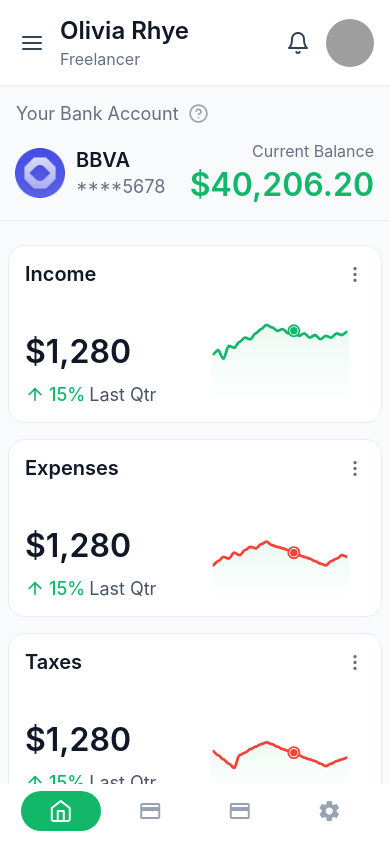
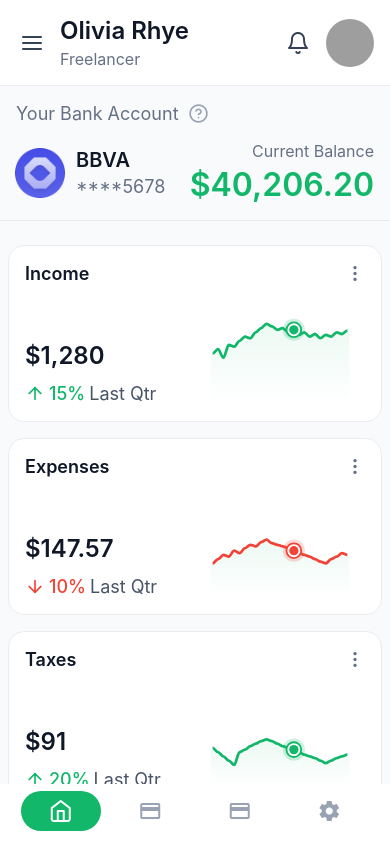
Before and after one commit to zubyrbutt/ILabTask, a React Native app: screen /Variant1 in a window 390 px wide. Built offline with nearby package versions, Linux system fonts and the light colour scheme; grey boxes are pictures that could not be loaded.

Commit message:
improve the UI

```diff
--- a/src/components/financial-card/chart.tsx
+++ b/src/components/financial-card/chart.tsx
@@ -175,19 +175,30 @@ export const LineChart = ({
 
 {currentX !== null && currentIndex !== null && (
   <>
+    {/* Outer glow effect */}
     <Circle
       cx={currentX}
       cy={120 - transformedPoints[currentIndex].y}
-              r="6" // Increased radius for better visibility
+      r="12"
+      fill={color}
+      opacity="0.2"
+    />
+
+    {/* Larger white circle */}
+    <Circle
+      cx={currentX}
+      cy={120 - transformedPoints[currentIndex].y}
+      r="8"
       fill={theme.colors.white}
       stroke={color}
       strokeWidth="2"
     />
 
+    {/* Smaller colored circle */}
     <Circle
       cx={currentX}
       cy={120 - transformedPoints[currentIndex].y}
-              r="4" // Increased radius for better visibility
+      r="5"
       fill={color}
     />
   </>
--- a/src/components/financial-card/index.tsx
+++ b/src/components/financial-card/index.tsx
@@ -21,6 +21,8 @@ interface FinancialCardProps {
 
 const FinancialCard = ({title, amount, percentage, period, chartPoints, color}: FinancialCardProps) => {
   const isPositive = percentage > 0;
+  const isLowPerformance = Math.abs(percentage) < 15;
+
   const formattedAmount = new Intl.NumberFormat('en-US', {
     style: 'currency',
     currency: 'USD',
@@ -28,10 +30,24 @@ const FinancialCard = ({title, amount, percentage, period, chartPoints, color}:
     maximumFractionDigits: 2,
   }).format(amount);
 
+  const getPercentageColor = () => {
+    if (isLowPerformance) {
+      return theme.colors.error[500];
+    }
+    return isPositive ? theme.colors.success[500] : theme.colors.error[500];
+  };
+
+  const getArrowIcon = () => {
+    if (isLowPerformance) {
+      return 'arrow-down';
+    }
+    return isPositive ? 'arrow-up' : 'arrow-down';
+  };
+
   return (
     <Animated.View style={styles.container}>
       <View style={styles.header}>
-        <Label size="xl" weight="semibold" color={theme.colors.gray[900]}>
+        <Label size='lg' weight="semibold" color={theme.colors.gray[900]}>
           {title}
         </Label>
         <Icon name="more-vertical" size={20} color={theme.colors.gray[500]} />
@@ -39,19 +55,19 @@ const FinancialCard = ({title, amount, percentage, period, chartPoints, color}:
 
       <View style={styles.content}>
         <View>
-          <Label size="3xl" weight="semibold" color={theme.colors.gray[900]}>
+          <Label size="2xl" weight="semibold" color={theme.colors.gray[900]}>
             {formattedAmount}
           </Label>
           <View style={styles.percentageRow}>
             <Icon
-              name={isPositive ? 'arrow-up' : 'arrow-down'}
+              name={getArrowIcon()}
               size={20}
-              color={isPositive ? theme.colors.success[500] : theme.colors.error[500]}
+              color={getPercentageColor()}
             />
             <Label
               size="lg"
               weight="medium"
-              color={isPositive ? theme.colors.success[500] : theme.colors.error[500]}>
+              color={getPercentageColor()}>
               {Math.abs(percentage)}%
             </Label>
             <Label size="lg" color={theme.colors.gray[600]}>
@@ -63,7 +79,7 @@ const FinancialCard = ({title, amount, percentage, period, chartPoints, color}:
         <View style={styles.chartContainer}>
           <LineChart
             points={chartPoints}
-            color={color}
+            color={isLowPerformance ? theme.colors.error[500] : color}
           />
         </View>
       </View>
--- a/src/screens/variant1/index.tsx
+++ b/src/screens/variant1/index.tsx
@@ -46,24 +46,24 @@ const Variant1 = () => {
       />
       <FinancialCard
         title="Expenses"
-        amount={1280}
-        percentage={15}
+        amount={147.57}
+        percentage={10}
         chartPoints={expensesData}
         period="Last Qtr"
         color={theme.colors.error[500]}
       />
       <FinancialCard
         title="Taxes"
-        amount={1280}
-        percentage={15}
+        amount={91}
+        percentage={20}
         chartPoints={taxesData}
         period="Last Qtr"
-        color={theme.colors.error[500]}
+        color={theme.colors.success[500]}
       />
       <FinancialCard
         title="Invoices"
-        amount={1280}
-        percentage={15}
+        amount={30}
+        percentage={20}
         chartPoints={invoicesData}
         period="Last Qtr"
         color={theme.colors.success[500]}
```
Also changed, not shown: 3 other files (tests, documents, lock files or other folders). Lines whose indentation alone changed are shown as unchanged.
